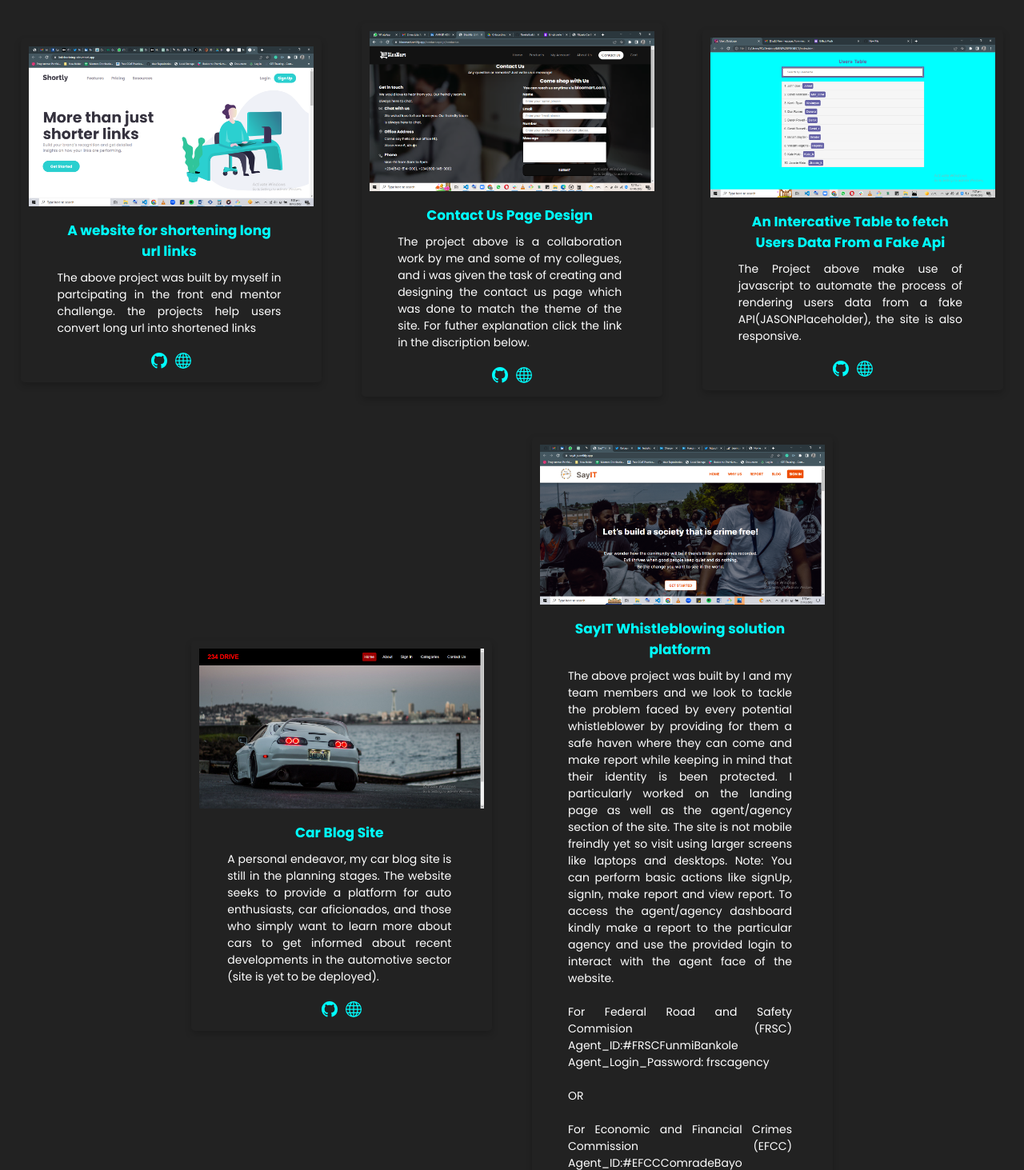
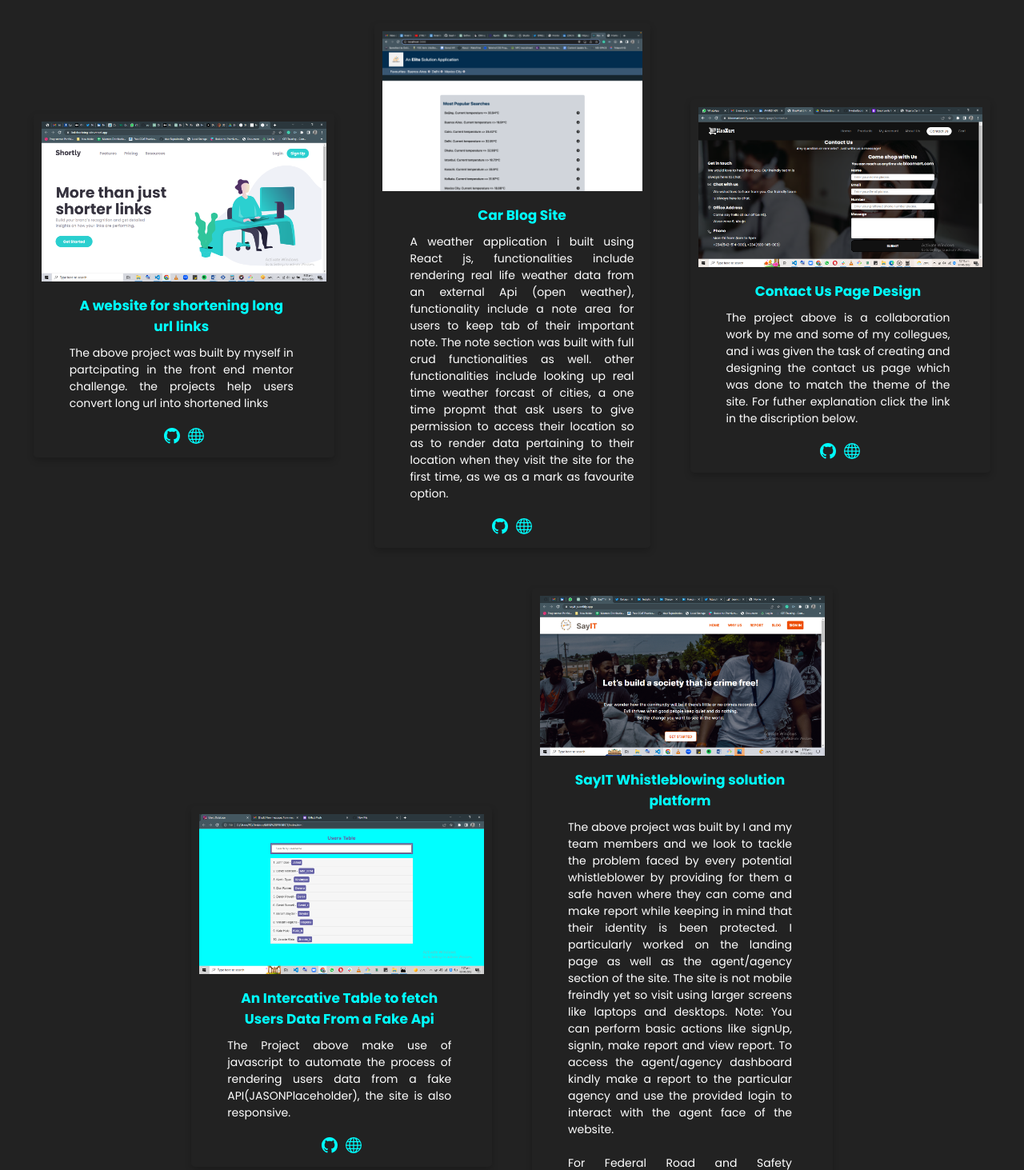
Before and after one commit to alaguton-pako/reBranded, a website: page index.html in a window 1280 px wide. Shown: the part 592-2055 px from the top of the page at 80% size. Drawn offline with Linux system fonts and the light colour scheme.

Commit message:
project addition

```diff
--- a/index.html
+++ b/index.html
@@ -154,6 +154,55 @@
 
             <div class="project-card">
               <img
+                src="images/home_page_and_favourite.png"
+                height="100px"
+                width="100px"
+                alt="image of the project"
+              />
+              <section class="card-content">
+                <h3 class="project-title">Car Blog Site</h3>
+                <p class="project-brief">
+                  A weather application i built using React js,
+                  functionalities include rendering real life weather data from
+                  an external Api (open weather), functionality include a
+                  note area for users to keep tab of their important note. The note section was built with full crud functionalities as well. other functionalities include looking up real time weather forcast of cities, a one time propmt that ask users to give permission to access their location so as to render data pertaining to their location when they visit the site for the first time, as we as a mark as favourite option.
+                </p>
+              </section>
+              <!--section for the link inside d card-->
+              <section class="project-links">
+                <a href="https://github.com/alaguton-pako/Weather-App" target="_blank" rel="noopener noreferrer">
+                  <svg
+                    xmlns="http://www.w3.org/2000/svg"
+                    width="16"
+                    height="16"
+                    fill="currentColor"
+                    class="bi bi-github"
+                    viewBox="0 0 16 16"
+                  >
+                    <path
+                      d="M8 0C3.58 0 0 3.58 0 8c0 3.54 2.29 6.53 5.47 7.59.4.07.55-.17.55-.38 0-.19-.01-.82-.01-1.49-2.01.37-2.53-.49-2.69-.94-.09-.23-.48-.94-.82-1.13-.28-.15-.68-.52-.01-.53.63-.01 1.08.58 1.23.82.72 1.21 1.87.87 2.33.66.07-.52.28-.87.51-1.07-1.78-.2-3.64-.89-3.64-3.95 0-.87.31-1.59.82-2.15-.08-.2-.36-1.02.08-2.12 0 0 .67-.21 2.2.82.64-.18 1.32-.27 2-.27.68 0 1.36.09 2 .27 1.53-1.04 2.2-.82 2.2-.82.44 1.1.16 1.92.08 2.12.51.56.82 1.27.82 2.15 0 3.07-1.87 3.75-3.65 3.95.29.25.54.73.54 1.48 0 1.07-.01 1.93-.01 2.2 0 .21.15.46.55.38A8.012 8.012 0 0 0 16 8c0-4.42-3.58-8-8-8z"
+                    />
+                  </svg>
+                </a>
+                <a href="https://task-one-alaguton-pako.vercel.app/" target="_blank" rel="noopener noreferrer">
+                  <svg
+                    xmlns="http://www.w3.org/2000/svg"
+                    width="16"
+                    height="16"
+                    fill="currentColor"
+                    class="bi bi-globe"
+                    viewBox="0 0 16 16"
+                  >
+                    <path
+                      d="M0 8a8 8 0 1 1 16 0A8 8 0 0 1 0 8zm7.5-6.923c-.67.204-1.335.82-1.887 1.855A7.97 7.97 0 0 0 5.145 4H7.5V1.077zM4.09 4a9.267 9.267 0 0 1 .64-1.539 6.7 6.7 0 0 1 .597-.933A7.025 7.025 0 0 0 2.255 4H4.09zm-.582 3.5c.03-.877.138-1.718.312-2.5H1.674a6.958 6.958 0 0 0-.656 2.5h2.49zM4.847 5a12.5 12.5 0 0 0-.338 2.5H7.5V5H4.847zM8.5 5v2.5h2.99a12.495 12.495 0 0 0-.337-2.5H8.5zM4.51 8.5a12.5 12.5 0 0 0 .337 2.5H7.5V8.5H4.51zm3.99 0V11h2.653c.187-.765.306-1.608.338-2.5H8.5zM5.145 12c.138.386.295.744.468 1.068.552 1.035 1.218 1.65 1.887 1.855V12H5.145zm.182 2.472a6.696 6.696 0 0 1-.597-.933A9.268 9.268 0 0 1 4.09 12H2.255a7.024 7.024 0 0 0 3.072 2.472zM3.82 11a13.652 13.652 0 0 1-.312-2.5h-2.49c.062.89.291 1.733.656 2.5H3.82zm6.853 3.472A7.024 7.024 0 0 0 13.745 12H11.91a9.27 9.27 0 0 1-.64 1.539 6.688 6.688 0 0 1-.597.933zM8.5 12v2.923c.67-.204 1.335-.82 1.887-1.855.173-.324.33-.682.468-1.068H8.5zm3.68-1h2.146c.365-.767.594-1.61.656-2.5h-2.49a13.65 13.65 0 0 1-.312 2.5zm2.802-3.5a6.959 6.959 0 0 0-.656-2.5H12.18c.174.782.282 1.623.312 2.5h2.49zM11.27 2.461c.247.464.462.98.64 1.539h1.835a7.024 7.024 0 0 0-3.072-2.472c.218.284.418.598.597.933zM10.855 4a7.966 7.966 0 0 0-.468-1.068C9.835 1.897 9.17 1.282 8.5 1.077V4h2.355z"
+                    />
+                  </svg>
+                </a>
+              </section>
+            </div>
+
+            <div class="project-card">
+              <img
                 src="./images/updatecover.png"
                 height="100px"
                 width="100px"
@@ -270,57 +319,6 @@
 
             <div class="project-card">
               <img
-                src="images/carBlog.png"
-                height="100px"
-                width="100px"
-                alt="image of the project"
-              />
-              <section class="card-content">
-                <h3 class="project-title">Car Blog Site</h3>
-                <p class="project-brief">
-                  A personal endeavor, my car blog site is still in the planning
-                  stages. The website seeks to provide a platform for auto
-                  enthusiasts, car aficionados, and those who simply want to
-                  learn more about cars to get informed about recent
-                  developments in the automotive sector (site is yet to be
-                  deployed).
-                </p>
-              </section>
-              <!--section for the link inside d card-->
-              <section class="project-links">
-                <a href="#" rel="noopener noreferrer">
-                  <svg
-                    xmlns="http://www.w3.org/2000/svg"
-                    width="16"
-                    height="16"
-                    fill="currentColor"
-                    class="bi bi-github"
-                    viewBox="0 0 16 16"
-                  >
-                    <path
-                      d="M8 0C3.58 0 0 3.58 0 8c0 3.54 2.29 6.53 5.47 7.59.4.07.55-.17.55-.38 0-.19-.01-.82-.01-1.49-2.01.37-2.53-.49-2.69-.94-.09-.23-.48-.94-.82-1.13-.28-.15-.68-.52-.01-.53.63-.01 1.08.58 1.23.82.72 1.21 1.87.87 2.33.66.07-.52.28-.87.51-1.07-1.78-.2-3.64-.89-3.64-3.95 0-.87.31-1.59.82-2.15-.08-.2-.36-1.02.08-2.12 0 0 .67-.21 2.2.82.64-.18 1.32-.27 2-.27.68 0 1.36.09 2 .27 1.53-1.04 2.2-.82 2.2-.82.44 1.1.16 1.92.08 2.12.51.56.82 1.27.82 2.15 0 3.07-1.87 3.75-3.65 3.95.29.25.54.73.54 1.48 0 1.07-.01 1.93-.01 2.2 0 .21.15.46.55.38A8.012 8.012 0 0 0 16 8c0-4.42-3.58-8-8-8z"
-                    />
-                  </svg>
-                </a>
-                <a href="#" rel="noopener noreferrer">
-                  <svg
-                    xmlns="http://www.w3.org/2000/svg"
-                    width="16"
-                    height="16"
-                    fill="currentColor"
-                    class="bi bi-globe"
-                    viewBox="0 0 16 16"
-                  >
-                    <path
-                      d="M0 8a8 8 0 1 1 16 0A8 8 0 0 1 0 8zm7.5-6.923c-.67.204-1.335.82-1.887 1.855A7.97 7.97 0 0 0 5.145 4H7.5V1.077zM4.09 4a9.267 9.267 0 0 1 .64-1.539 6.7 6.7 0 0 1 .597-.933A7.025 7.025 0 0 0 2.255 4H4.09zm-.582 3.5c.03-.877.138-1.718.312-2.5H1.674a6.958 6.958 0 0 0-.656 2.5h2.49zM4.847 5a12.5 12.5 0 0 0-.338 2.5H7.5V5H4.847zM8.5 5v2.5h2.99a12.495 12.495 0 0 0-.337-2.5H8.5zM4.51 8.5a12.5 12.5 0 0 0 .337 2.5H7.5V8.5H4.51zm3.99 0V11h2.653c.187-.765.306-1.608.338-2.5H8.5zM5.145 12c.138.386.295.744.468 1.068.552 1.035 1.218 1.65 1.887 1.855V12H5.145zm.182 2.472a6.696 6.696 0 0 1-.597-.933A9.268 9.268 0 0 1 4.09 12H2.255a7.024 7.024 0 0 0 3.072 2.472zM3.82 11a13.652 13.652 0 0 1-.312-2.5h-2.49c.062.89.291 1.733.656 2.5H3.82zm6.853 3.472A7.024 7.024 0 0 0 13.745 12H11.91a9.27 9.27 0 0 1-.64 1.539 6.688 6.688 0 0 1-.597.933zM8.5 12v2.923c.67-.204 1.335-.82 1.887-1.855.173-.324.33-.682.468-1.068H8.5zm3.68-1h2.146c.365-.767.594-1.61.656-2.5h-2.49a13.65 13.65 0 0 1-.312 2.5zm2.802-3.5a6.959 6.959 0 0 0-.656-2.5H12.18c.174.782.282 1.623.312 2.5h2.49zM11.27 2.461c.247.464.462.98.64 1.539h1.835a7.024 7.024 0 0 0-3.072-2.472c.218.284.418.598.597.933zM10.855 4a7.966 7.966 0 0 0-.468-1.068C9.835 1.897 9.17 1.282 8.5 1.077V4h2.355z"
-                    />
-                  </svg>
-                </a>
-              </section>
-            </div>
-
-            <div class="project-card">
-              <img
                 src="./images/SayIT.png"
                 height="100px"
                 width="100px"
```
Also changed, not shown: package.json (added, +11 -0 lines), Images/home_page_and_favourite.png (added), 3 other files.
